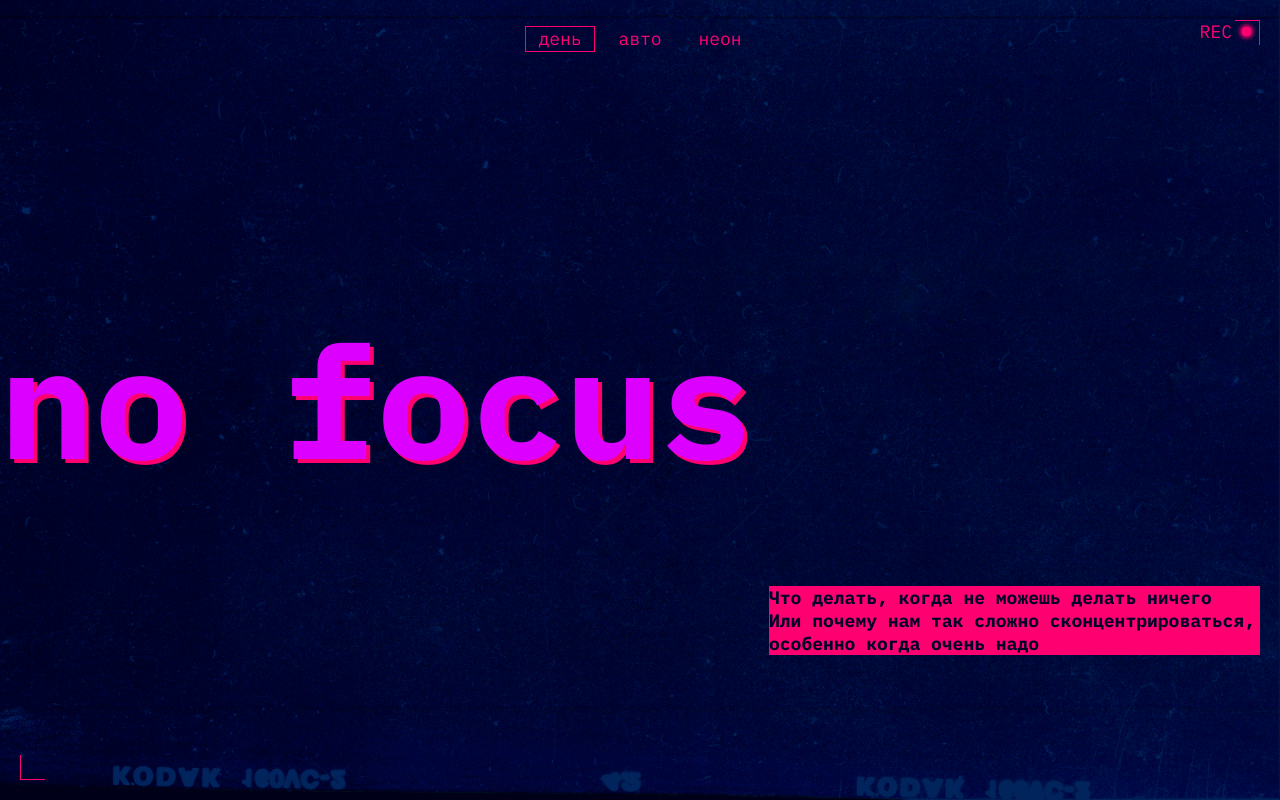
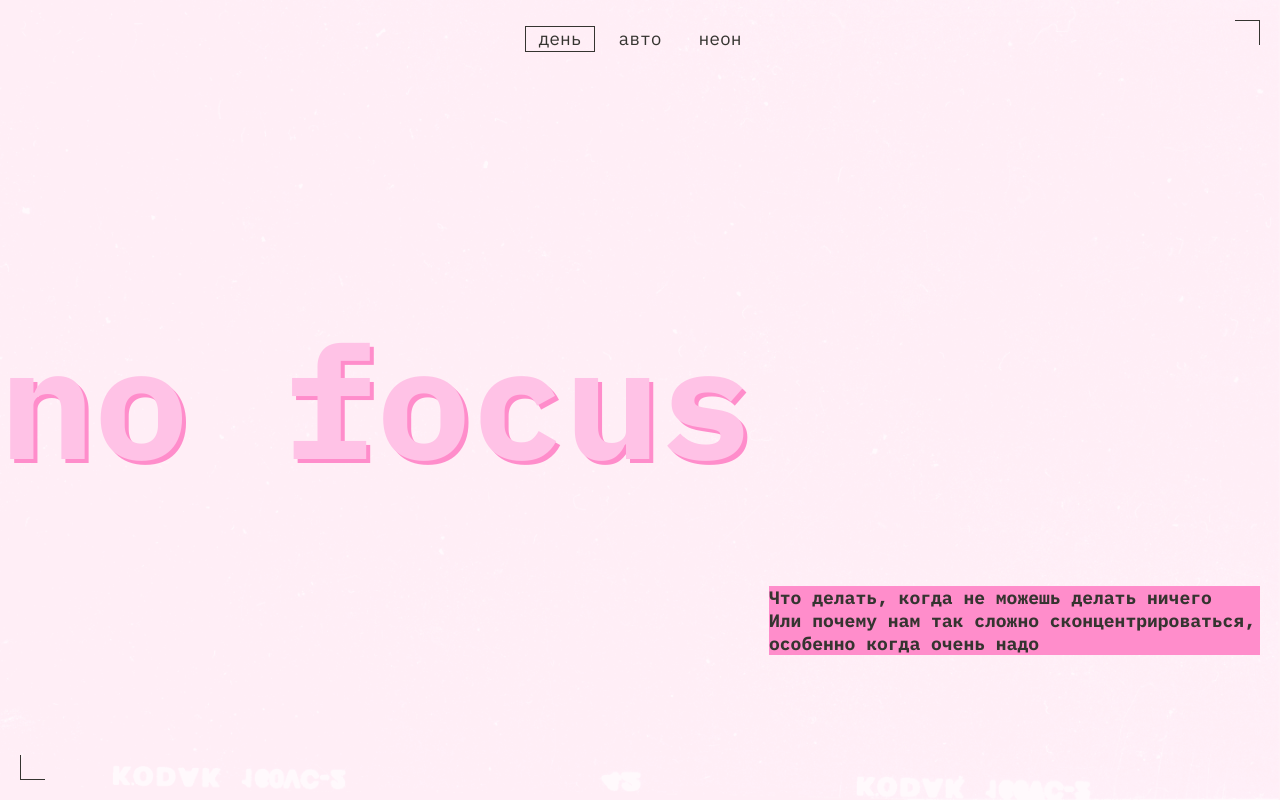
Before and after one commit to GlebErch/slozhno-sosredotochitsya-fd, a plain HTML site: page index.html in a window 1280 px wide. Both pictures are taken after a click on the button "день". Shown: the top 800 px of the page. Drawn offline with Linux system fonts and the light colour scheme.

Commit message:
Закончил. На ревью!

```diff
--- a/styles/light.css
+++ b/styles/light.css
@@ -9,4 +9,55 @@
     Так стили написанные ниже будут иметь больший вес,
     чем стили в медиазапросе предпочтений пользователя
   */
+  --bg-image: var(--bg-image-light);
+  --bg-color: #ffc2e6;
+  --content-text-color: #353430;
+  --accent-color: #ff8dcb;
+  --head-color: #ffc2e6;
+  --decorated-zone-color: #353430;
+  --title-text-color: #353430;
+  --content-head-color: #353430;
+  --menu-font-color: #353430;
+  --footer-color: #ffc2e6;
+  --footer-shadow-color: #ff8dcb;
+  --button-color: #353430;
+  --button-color-hover: #35343099;
 }
+
+.theme-light .header__rec {
+  display: none;
+}
+
+@media (width >= 1024px) {
+  :root.theme-light {
+    --footer-shadow-color: #ff0070;
+  }
+}
+
+@media (prefers-color-scheme: light) {
+  :root.theme-auto {
+    --bg-image: var(--bg-image-light);
+    --bg-color: #ffc2e6;
+    --content-text-color: #353430;
+    --accent-color: #ff8dcb;
+    --head-color: #ffc2e6;
+    --decorated-zone-color: #353430;
+    --title-text-color: #353430;
+    --content-head-color: #353430;
+    --menu-font-color: #353430;
+    --footer-color: #ffc2e6;
+    --footer-shadow-color: #ff8dcb;
+    --button-color: #353430;
+    --button-color-hover: #35343099;
+  }
+
+  .theme-auto .header__rec {
+    display: none;
+  }
+
+  @media (width >= 1024px) {
+    :root.theme-auto {
+      --footer-shadow-color: #ff0070;
+    }
+  }
+}
--- a/styles/style.css
+++ b/styles/style.css
@@ -115,6 +115,10 @@
   border-block-end: 1px solid var(--button-color, #ff0070);
 }
 
+.header__theme-menu-button_active {
+  border: 1px solid var(--button-color-hover, #ff007099);
+  pointer-events: none;
+}
 
 /* header "no focus" */
 .header__head {
@@ -191,13 +195,13 @@
   line-height: inherit;
 }
 
-.сontent__article-link{
+.сontent__article-link {
   text-decoration: none;
-  text-shadow: 2px  2px 0 var(--accent-color, #ff0070);
+  text-shadow: 2px 2px 0 var(--accent-color, #ff0070);
 }
 
 .сontent__article-link:hover {
-  border-block-end: var(--content-text-color, #F1B2CE);
+  border-block-end: var(--content-text-color, #f1b2ce);
   cursor: pointer;
 }
 
@@ -206,11 +210,11 @@
 }
 
 .сontent__article-link:focus-visible {
-  border: 1px solid var(--content-text-color, #F1B2CE);
+  border: 1px solid var(--content-text-color, #f1b2ce);
   cursor: pointer;
 }
 
-.content__article-regular{
+.content__article-regular {
   font-weight: 400;
 }
 
@@ -240,15 +244,15 @@
   grid-template-columns: 1fr;
   align-content: center;
   justify-items: center;
-  color: var(--footer-color, #DB00FF);
-  text-shadow: 2px 2px 0 var(--accent-color, #ff0070);
+  color: var(--footer-color, #db00ff);
+  text-shadow: 2px 2px 0 var(--footer-shadow-color, #ff0070);
   font-weight: bold;
   font-size: var(--head-font-size);
   position: relative;
 }
 
 @media (width >= 768px) {
-  :root{
+  :root {
     --decorated-zone-padding: 20px;
     --rec-block-start: 20px;
     --rec-inline-end: 29px;
@@ -272,7 +276,7 @@
     /*  font-weight: normal;*/
   }
 
-  .content__section-list{
+  .content__section-list {
     grid-column: 2 / 4;
     padding-inline-start: 7px;
   }
@@ -283,10 +287,9 @@
 
   .content__section:nth-child(2) .content__section-head {
     grid-column: 1 / 5;
-
   }
   .content__section:nth-child(2) .content__section-list {
-       grid-column: 1 / 5 ;
+    grid-column: 1 / 5;
     padding-inline-start: 0px;
   }
 
@@ -319,21 +322,19 @@
   .picture:nth-child(6) {
     grid-column: 2/4;
   }
-  .footer h5{
+  .footer h5 {
     font-size: inherit;
   }
-
 }
 
 @media (width >= 1024px) {
-
   .header {
     height: max(100vh);
     padding-inline-start: 0px;
     padding-block-start: 0px;
   }
 
-  .header__theme-menu{
+  .header__theme-menu {
     padding-inline-start: 20px;
     justify-self: center;
     align-self: flex-start;
@@ -345,7 +346,7 @@
     gap: 10px;
   }
 
-  .content__section-list{
+  .content__section-list {
     padding-inline-start: 0px;
   }
 
@@ -354,8 +355,7 @@
   }
 
   .content__section:nth-child(2) .content__section-head {
-       grid-column: 1 ;
-
+    grid-column: 1;
   }
   .content__section:nth-child(2) .content__section-list {
     display: grid;
@@ -364,6 +364,4 @@
     grid-column: 1/4;
     padding-inline-start: 0px;
   }
-
-
 }
--- a/styles/variables.css
+++ b/styles/variables.css
@@ -4,6 +4,7 @@
 */
 :root {
   --bg-image: url(../images/cover-image-dark.png);
+  --bg-image-light: url(../images/cover-image-light.png);
   --bg-color: #000;
   --accent-color: #ff0070;
   --global-font-family: 'IBM Plex mono';
@@ -27,4 +28,5 @@
   --content-head-color:#ff0070;
   --article-head-color: #000028;
   --footer-color: #DB00FF;
+  --footer-shadow-color:#ff0070;
 }
```
Lines whose indentation alone changed are shown as unchanged.
